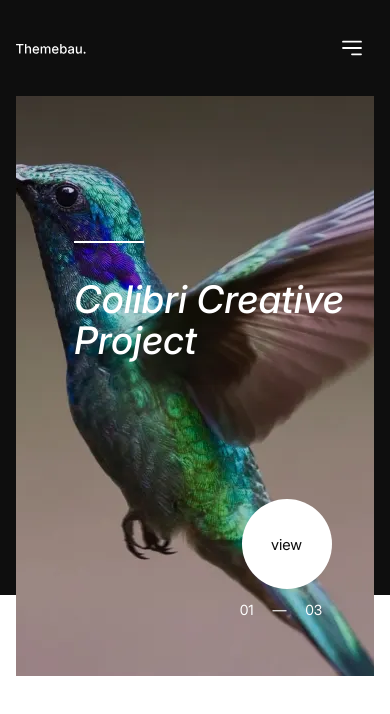
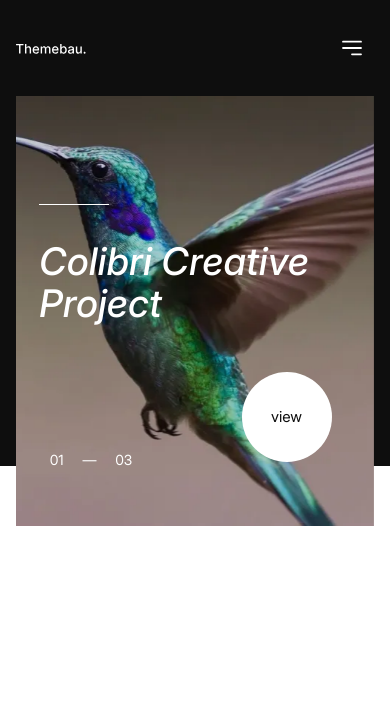
Before and after one commit to ViktorovVik/themebau-website, a React (Vite) app: page / in a window 390 px wide. Shown: the top 714 px of the page. Built offline with nearby package versions, Linux system fonts and the light colour scheme.

Commit message:
feat: add hero responsive layout

```diff
--- a/src/pages/home/ui/Hero/Hero.module.scss
+++ b/src/pages/home/ui/Hero/Hero.module.scss
@@ -18,7 +18,15 @@
 }
 
 .heroSlider {
-  background: linear-gradient(0deg, rgba(14, 14, 14, 0.20) 0%, rgba(14, 14, 14, 0.20) 100%), lightgray 50% / cover no-repeat;
+  cursor: grab;
+
+  &:active {
+    cursor: grabbing;
+  }
+}
+
+.heroSlider img {
+  height: fluid(580, 430);
 }
 
 .content {
@@ -26,6 +34,11 @@
   top: 25%;
   left: 19%;
   z-index: 9;
+  pointer-events: none;
+
+  @include mobile {
+    left: 10%;
+  }
 }
 
 .line {
@@ -63,7 +76,7 @@
 :global(.swiper-pagination) {
   width: 150px;
   margin-bottom: 50px;
-  margin-left: 190px;
+  margin-left: fluid(190, 0);
   margin-right: auto;
   color: var(--color-white);
 }
--- a/src/pages/home/ui/Hero/Hero.tsx
+++ b/src/pages/home/ui/Hero/Hero.tsx
@@ -37,7 +37,7 @@ export const Hero = () => {
   return (
     <section className={style.hero}>
       <div className={cn(style.inner, 'container')}>
-        <Slider slides={slides} navigation className={style.heroSlider}/>
+        <Slider slides={slides} navigation className={style.heroSlider} />
         <div className={style.content}>
           <span className={style.line}></span>
           <h1 className={cn(style.title, 'h1')}>Colibri Creative Project</h1>
--- a/src/shared/ui/Slider/Slider.module.scss
+++ b/src/shared/ui/Slider/Slider.module.scss
@@ -24,9 +24,17 @@
 
 .prev {
   left: -60px;
+
+  @include laptop {
+    left: 10px;
+  }
 }
 
 .next {
   right: -60px;
   transform: translateY(-50%) rotate(180deg);
+
+  @include laptop {
+    right: 10px;
+  }
 }
```
